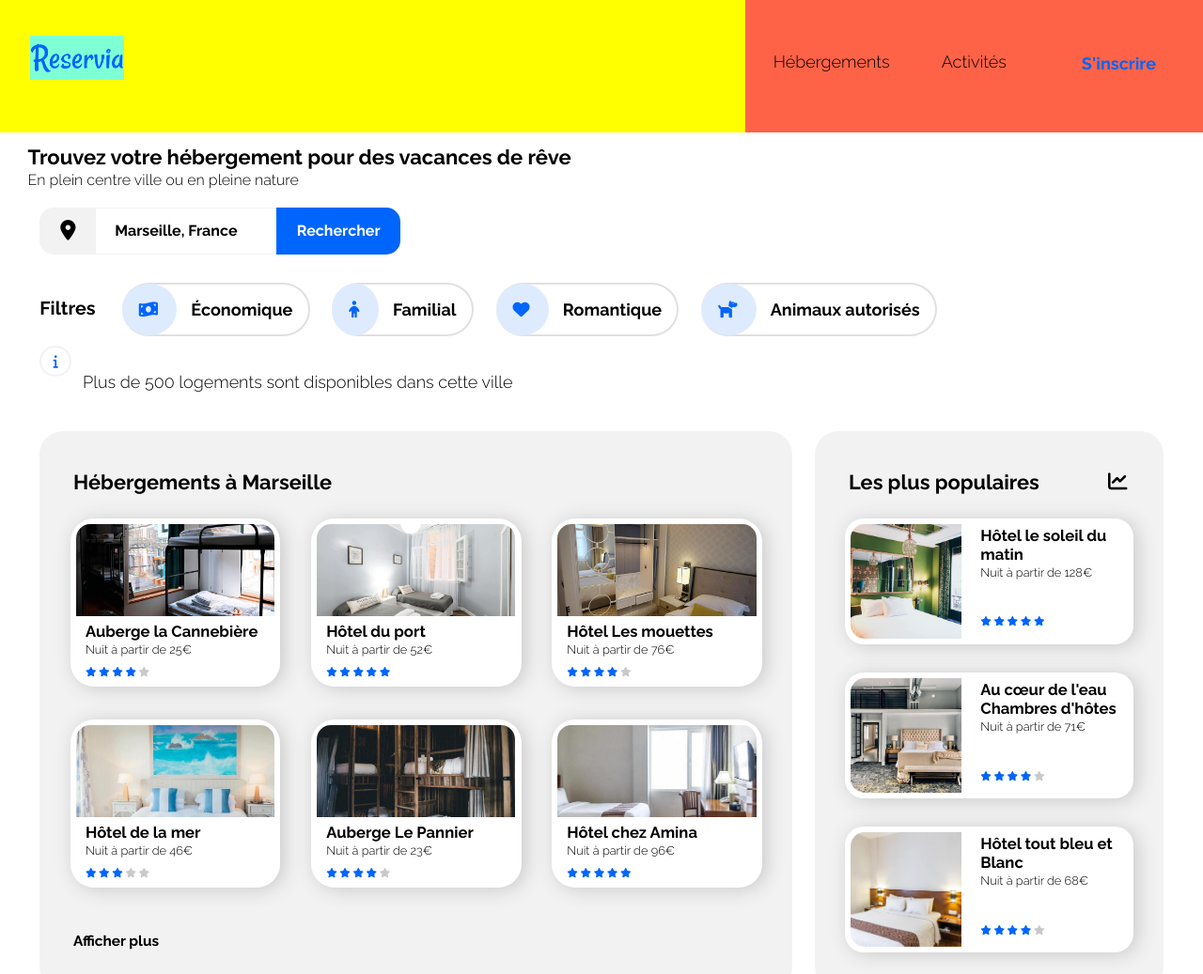
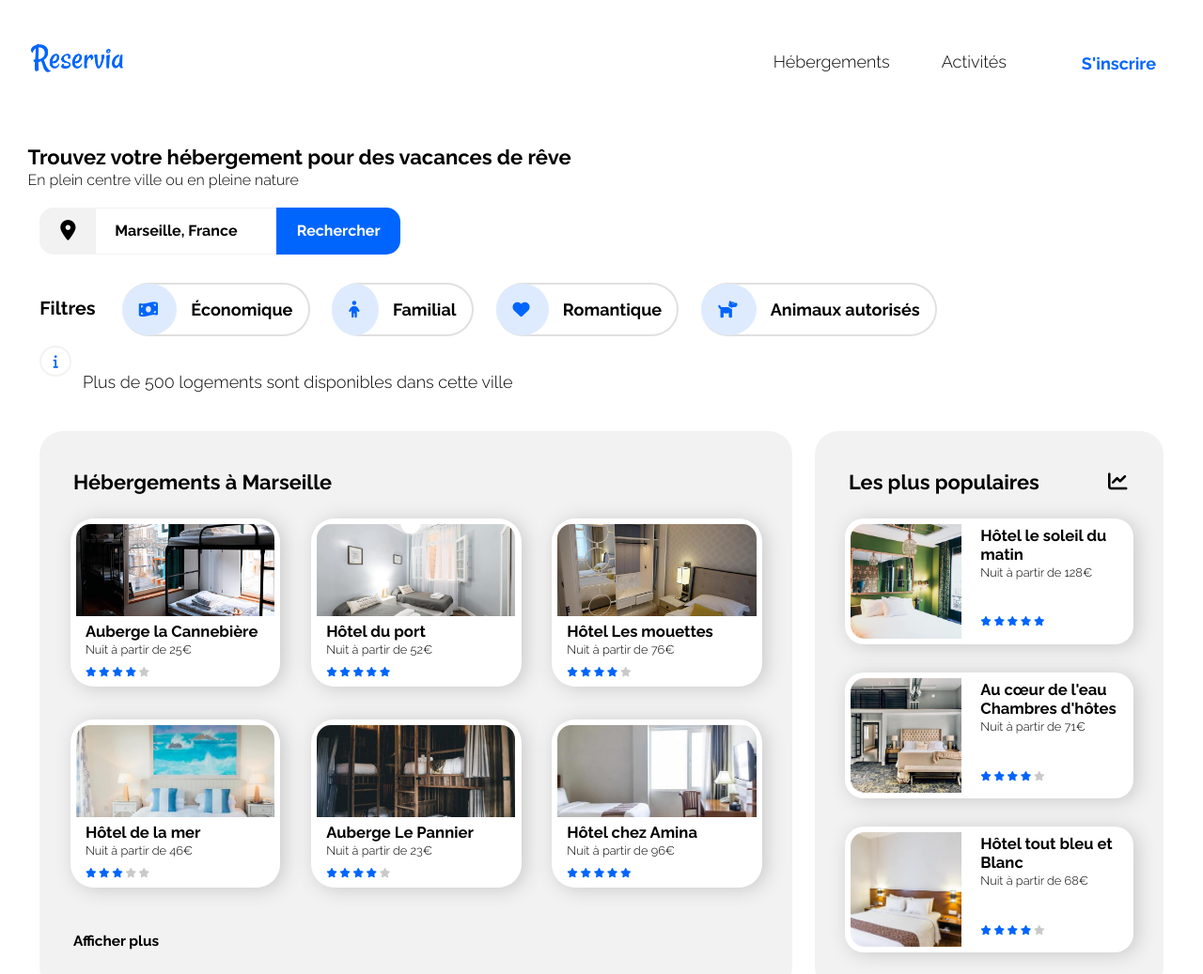
Before and after one commit to nrhdesign/NicolasRaveloHoerson_2_16052021, a plain HTML site: page index.html in a window 1280 px wide. Shown: the top 1037 px of the page at 94% size. Drawn offline with Linux system fonts and the light colour scheme.

Commit message:
P2 - VERSION 2.2 - COULEURS AIDE FLEXbox Désactivés

```diff
--- a/styles.css
+++ b/styles.css
@@ -71,7 +71,7 @@ h3 {
 
 
 header {   /* LOGO + Class NAVMAIN */
-  background-color: yellow;
+  background-color: white;
   display:flex;
   flex-direction:row;                 /* ORDRE des items (inversé - en colonne etc..) */
   justify-content: space-between;    /* nav espacée complètement à droite */
@@ -79,7 +79,7 @@ header {   /* LOGO + Class NAVMAIN */
 
 
 #logo{
-background-color:aquamarine;
+background-color:white;
 display:flex;
 justify-self: flex-start;
 width:100px;
@@ -90,7 +90,7 @@ margin:3vw 3vw 1.5vw 2.5vw;                   /* Hauteur marge */
 
 
 nav ul { /* CLASS "nav_bar" */
-  background-color: tomato;
+  background-color: white;
   display: flex;
 }
 
```
